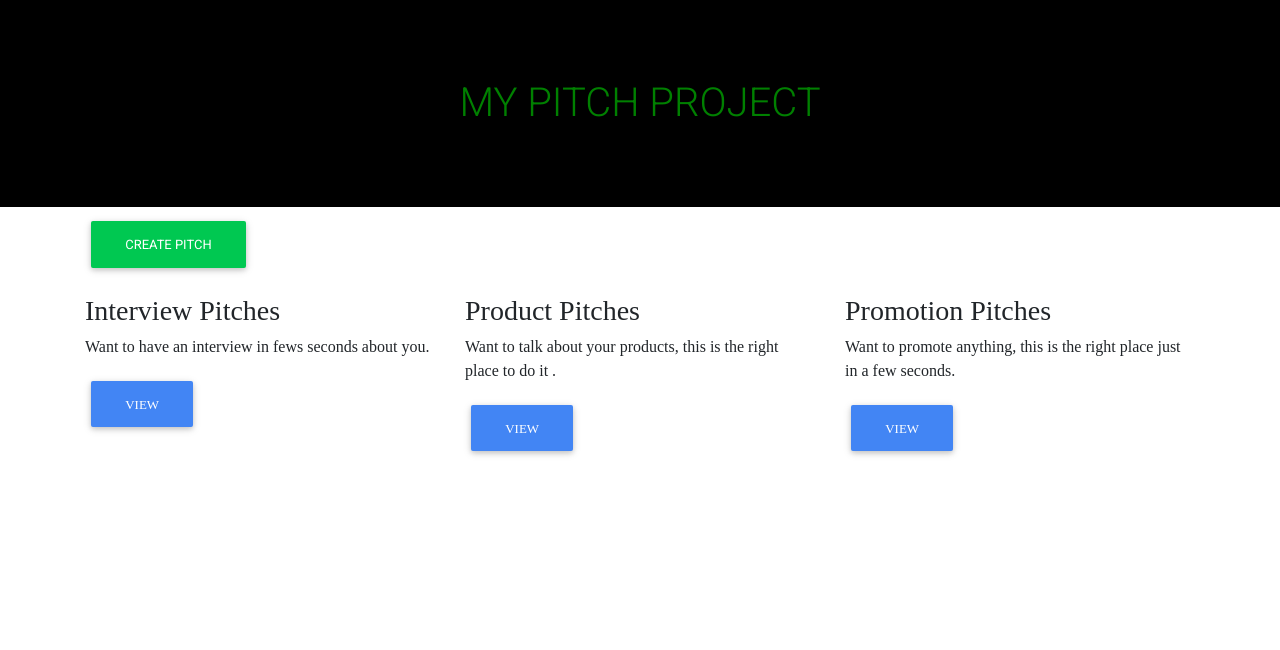
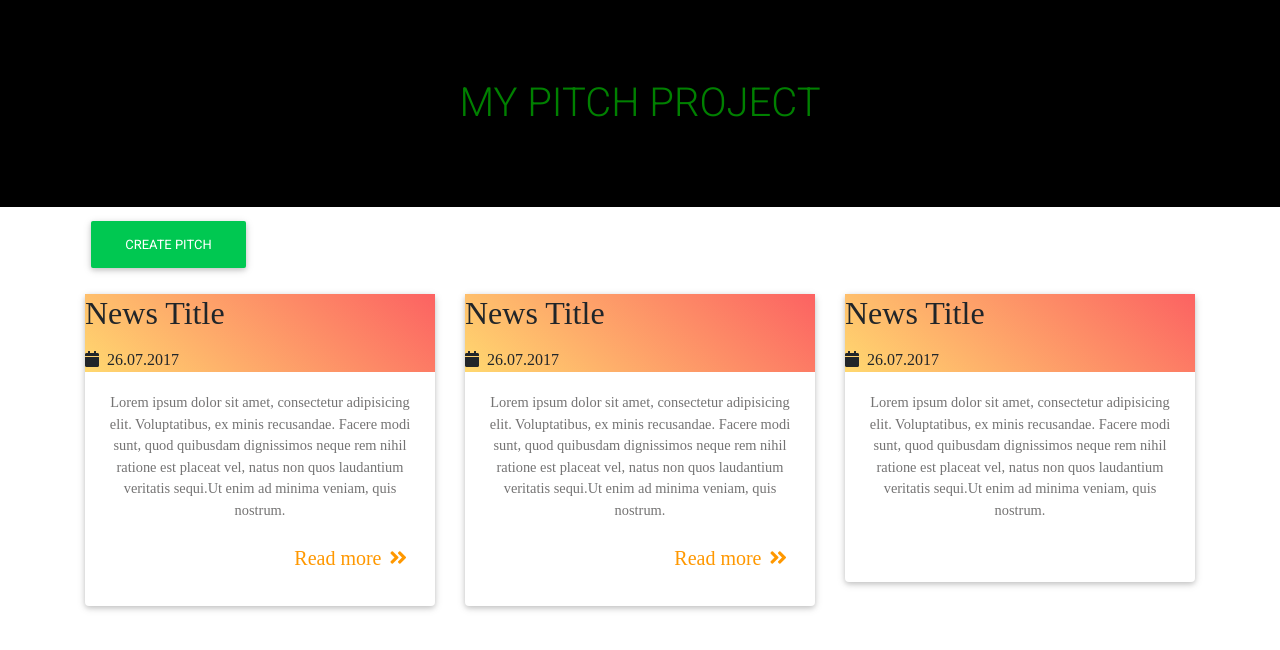
Before and after one commit to NgugiMuthoni/Pitchapp, a Flask app: page / in a window 1280 px wide. Shown: the part 75-725 px from the top of the page. Run offline with Flask 2, Linux system fonts and the light colour scheme; data that the repository does not hold is empty; some libraries are stand-ins or nearby versions.

Commit message:
--- Auto-Git Commit ---

```diff
--- a/app/templates/index.html
+++ b/app/templates/index.html
@@ -15,26 +15,107 @@
 <div class="container" style= "font-family: 'Cormorant Upright', serif;">
     <div class="row">
         <div class="col-md-4">
-            <div class="well well-lg">
-                <h3>Interview Pitches</h3>
-                <p>Want to have an interview in fews seconds about you.</p>
-                <a href="{{url_for('main.interview_pitches')}}" class="btn btn-primary -center">View</a>
-            </div>
+           <!-- Card -->
+<div class="card card-cascade wider">
+
+    <!-- Card image -->
+    <div class="view view-cascade gradient-card-header peach-gradient">
+
+      <!-- Title -->
+      <h2 class="card-header-title mb-3">News Title</h2>
+      <!-- Text -->
+      <p class="mb-0"><i class="fas fa-calendar mr-2"></i>26.07.2017</p>
+
+    </div>
+
+    <!-- Card content -->
+    <div class="card-body card-body-cascade text-center">
+
+      <!-- Text -->
+      <p class="card-text">Lorem ipsum dolor sit amet, consectetur adipisicing elit. Voluptatibus, ex minis
+        recusandae. Facere modi sunt, quod quibusdam dignissimos neque rem nihil ratione est placeat vel, natus
+        non quos laudantium veritatis sequi.Ut enim ad minima veniam, quis nostrum.</p>
+      <!-- Link -->
+      <a href="#!" class="orange-text d-flex flex-row-reverse p-2">
+        <h5 class="waves-effect waves-light">Read more<i class="fas fa-angle-double-right ml-2"></i></h5>
+      </a>
+
+    </div>
+    <!-- Card content -->
+
+  </div>
+  <!-- Card -->
+
         </div>
         <div class="col-md-4">
-            <div class="well well-lg">
-                <h3>Product Pitches</h3>
-                <p>Want to talk about your products, this is the right place to do it .</p>
-                <a href="{{url_for('main.product_pitches')}}" class="btn btn-primary -center">View</a>
-            </div>
+            <!-- Card -->
+<div class="card card-cascade wider">
+
+    <!-- Card image -->
+    <div class="view view-cascade gradient-card-header peach-gradient">
+
+      <!-- Title -->
+      <h2 class="card-header-title mb-3">News Title</h2>
+      <!-- Text -->
+      <p class="mb-0"><i class="fas fa-calendar mr-2"></i>26.07.2017</p>
+
+    </div>
+
+    <!-- Card content -->
+    <div class="card-body card-body-cascade text-center">
+
+      <!-- Text -->
+      <p class="card-text">Lorem ipsum dolor sit amet, consectetur adipisicing elit. Voluptatibus, ex minis
+        recusandae. Facere modi sunt, quod quibusdam dignissimos neque rem nihil ratione est placeat vel, natus
+        non quos laudantium veritatis sequi.Ut enim ad minima veniam, quis nostrum.</p>
+      <!-- Link -->
+      <a href="#!" class="orange-text d-flex flex-row-reverse p-2">
+        <h5 class="waves-effect waves-light">Read more<i class="fas fa-angle-double-right ml-2"></i></h5>
+      </a>
+
+    </div>
+    <!-- Card content -->
+
+  </div>
+  <!-- Card -->
+
         </div>
         <div class="col-md-4">
-            <div class="well well-lg">
-                <h3>Promotion Pitches</h3>
-                <p>Want to promote anything, this is the right place just in a few seconds.</p>
-                <a href="{{url_for('main.promotion_pitches')}}" class="btn btn-primary -center">View</a>
-            </div>
+            <!-- Card -->
+<div class="card card-cascade wider">
+
+    <!-- Card image -->
+    <div class="view view-cascade gradient-card-header peach-gradient">
+
+      <!-- Title -->
+      <h2 class="card-header-title mb-3">News Title</h2>
+      <!-- Text -->
+      <p class="mb-0"><i class="fas fa-calendar mr-2"></i>26.07.2017</p>
+
+    </div>
+
+    <!-- Card content -->
+    <div class="card-body card-body-cascade text-center">
+
+      <!-- Text -->
+      <p class="card-text">Lorem ipsum dolor sit amet, consectetur adipisicing elit. Voluptatibus, ex minis
+        recusandae. Facere modi sunt, quod quibusdam dignissimos neque rem nihil ratione est placeat vel, natus
+        non quos laudantium veritatis sequi.Ut enim ad minima veniam, quis nostrum.</p>
+      <!-- Link -->
+      <a href="#!" class="orange-text d-flex flex-row-reverse p-2">
+        <h5 class="waves-effect waves-light"></h5>
+      </a>
+
+    </div>
+    <!-- Card content -->
+
+  </div>
+  <!-- Card -->
+
         </div>
     </div>
 </div>
 {%endblock%}
+<a href="{{url_for('main.interview_pitches')}}" class="btn btn-primary -center">View</a>
+  <a href="{{url_for('main.product_pitches')}}" class="btn btn-primary -center">View</a>
+<a href="{{url_for('main.promotion_pitches')}}" class="btn btn-primary -center">View</a>
```
